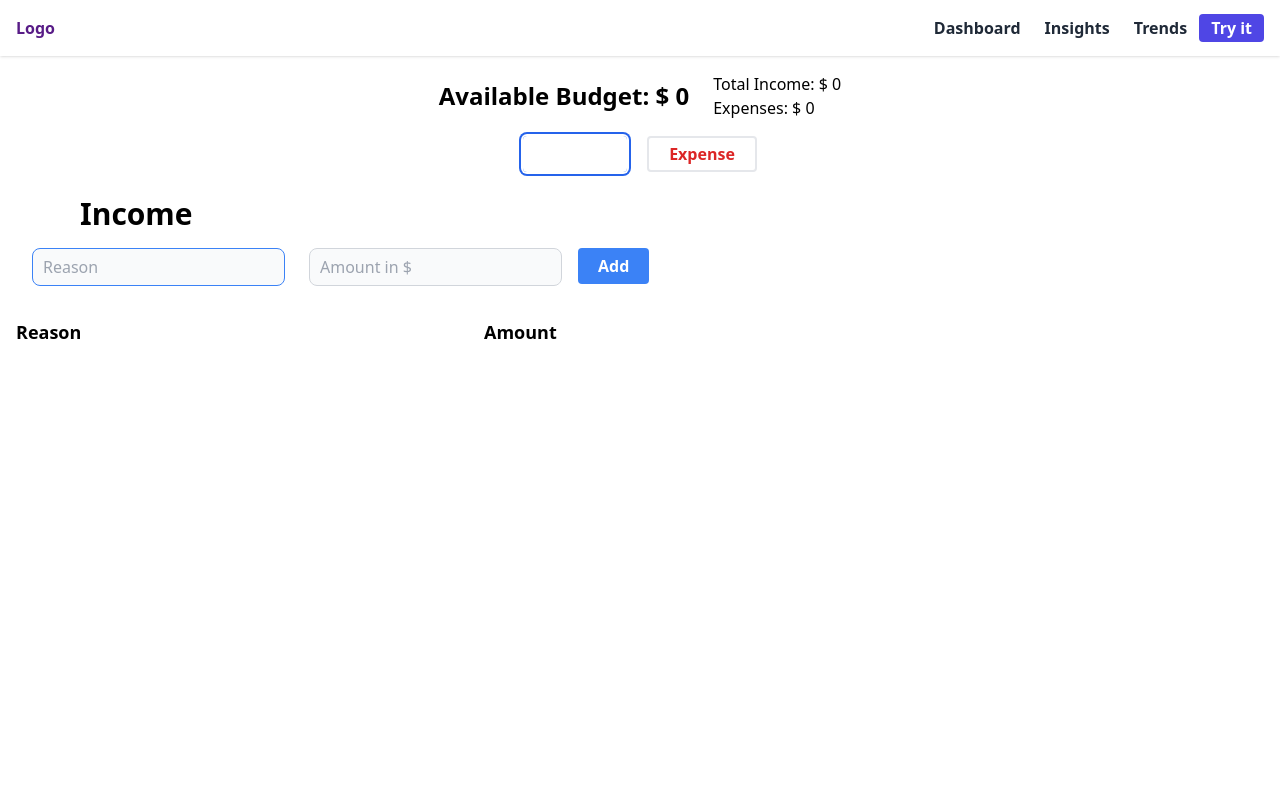
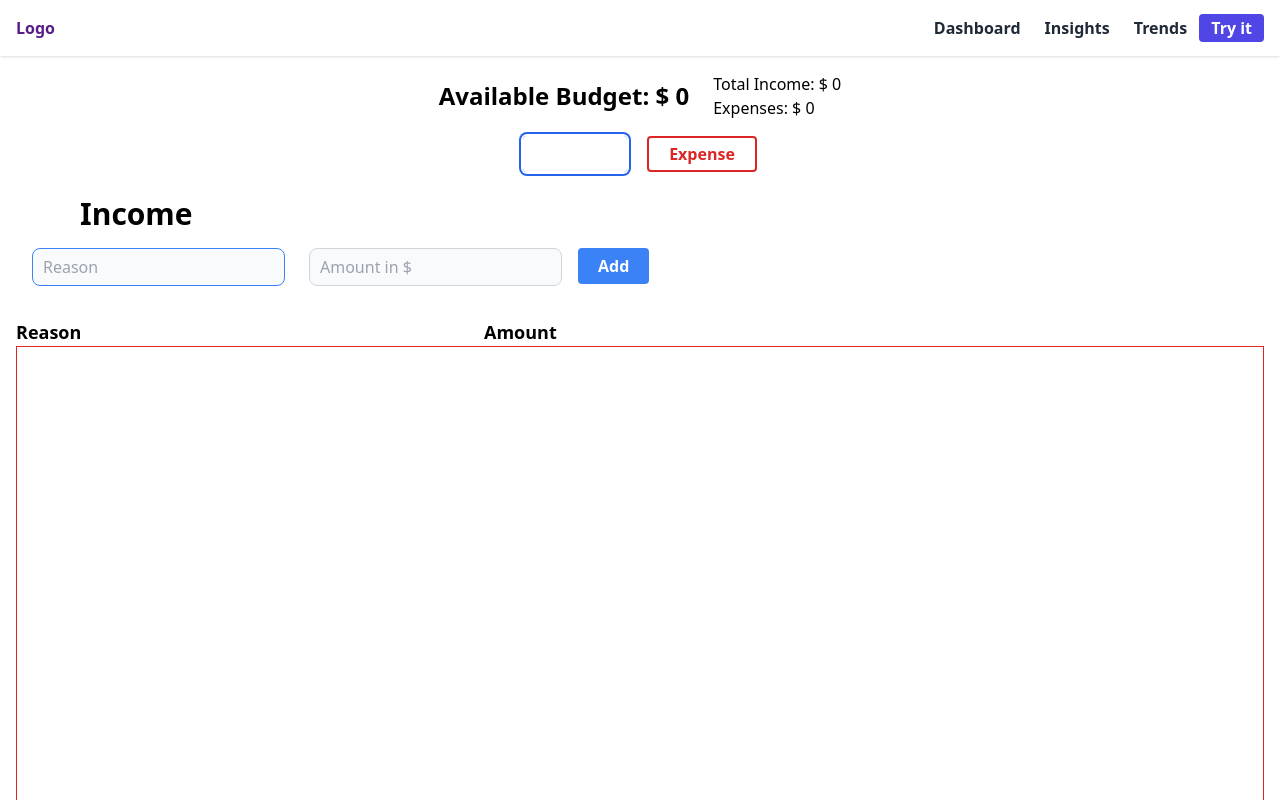
Before and after one commit to suraffy/budget-app, a React (Create React App) app: page / in a window 1280 px wide. Shown: the top 800 px of the page. Built offline with nearby package versions, Linux system fonts and the light colour scheme.

Commit message:
Visualize income Items using pie chart

```diff
--- a/src/components/Home.jsx
+++ b/src/components/Home.jsx
@@ -5,6 +5,8 @@ import Budget from "./Budget";
 import Button from "./common/Button";
 import Form from "./common/Form";
 import CashflowTable from "./CashflowTable";
+
+import PieChart from "./common/PieChart";
 
 const Home = () => {
   const currency = "$";
@@ -15,11 +17,25 @@ const Home = () => {
   const [totalExpense, setTotalExpense] = useState(0);
 
   const [incomeItems, setIncomeItems] = useState([]);
+
   const [expenseItems, setExpenseItems] = useState([]);
 
   const [currentCashflow, setCurrentCashflow] = useState("income");
 
   const [errors, setErrors] = useState({});
+
+  // const incomeData = {};
+
+  const abData = {};
+  abData.labels = incomeItems.map((item) => item.reason);
+  abData.datasets = [
+    {
+      label: "Amount",
+      data: incomeItems.map((item) => item.amount),
+      backgroundColor: ["#FF6384", "#36A2EB", "#FFCE56"], // Example colors for each segment
+      borderWidth: 5,
+    },
+  ];
 
   const handleSubmit = (e) => {
     e.preventDefault();
@@ -95,6 +111,27 @@ const Home = () => {
     reasonEl.value = "";
     amountEl.value = "";
     inputRef.current.focus();
+
+    abData.labels = incomeItems.map((item) => item.reason);
+    abData.datasets = [
+      {
+        label: "Amount",
+        data: incomeItems.map((item) => item.amount),
+        backgroundColor: ["#FF6384", "#36A2EB", "#FFCE56"], // Example colors for each segment
+        borderWidth: 5,
+      },
+    ];
+
+    // incomeData.labels = incomeItems.map((item) => item.reason);
+    // incomeData.datasets = [
+    //   {
+    //     label: "Amount",
+    //     data: incomeItems.map((item) => item.amount),
+    //     borderWidth: 5,
+    //   },
+    // ];
+
+    // console.log("hiiii", incomeData);
   };
 
   const handleDeleteItem = (item) => {
@@ -165,6 +202,11 @@ const Home = () => {
             />
           )}
         </div>
+
+        <div className="border border-red-600 p-5">
+          {console.log(incomeItems.length)}
+          {<PieChart data={abData} />}
+        </div>
       </div>
     </div>
   );
--- a/src/components/common/Button.jsx
+++ b/src/components/common/Button.jsx
@@ -3,6 +3,7 @@ const Button = ({ label, color, currentCashflow, onBtnClick }) => {
     currentCashflow.toLowerCase() === label.toLowerCase()
       ? `text-white bg-${color}-600 border-transparent hover:bg-${color}-700 ring-2 ring-offset-2 ring-${color}-600`
       : `text-${color}-600 bg-transparent border-${color}-600 hover:bg-${color}-200`;
+
   return (
     <button
       onClick={onBtnClick}
--- /dev/null
+++ b/src/components/common/PieChart.jsx
@@ -0,0 +1,9 @@
+import { Chartjs } from "chart.js/auto";
+import { Pie } from "react-chartjs-2";
+
+const PieChart = ({ data }) => {
+  console.log(data);
+  return <Pie data={data} />;
+};
+
+export default PieChart;
```
